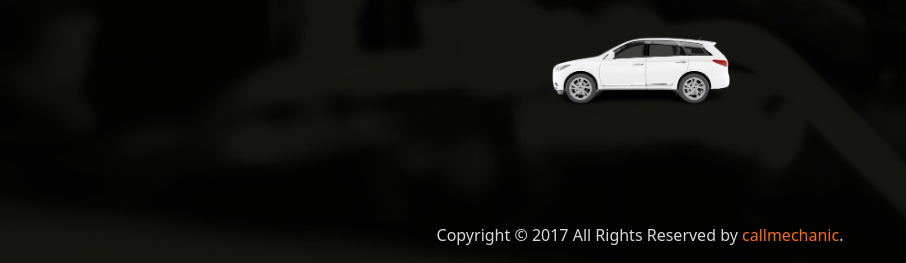
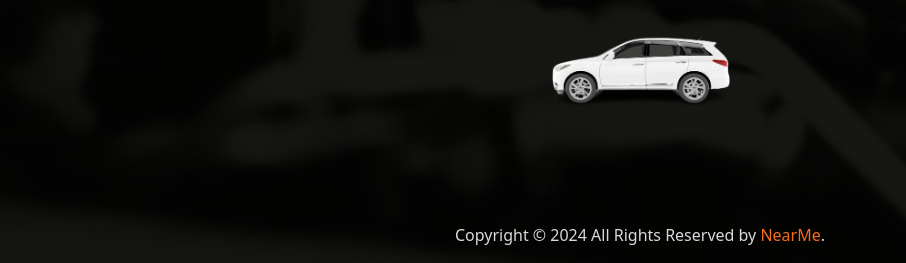
Before and after one commit to dawnj26/callmech, a PHP site: page /aboutus.php in a window 1280 px wide. Shown: the part 655-918 px from the top of the page, without its empty margins (0-906 px from the left). Run offline with PHP 8.4, Linux system fonts and the light colour scheme; data comes from the database, SQL or seed files in the repository; some libraries are stand-ins or nearby versions.

Commit message:
update copyright year and company name in aboutus.php

```diff
--- a/aboutus.php
+++ b/aboutus.php
@@ -243,8 +243,8 @@
             <div class="container" style=" margin-top:5%;">
                 <center>
                     <hr>
-                    <p style="color:#D9D9D9;">Copyright &copy; 2017 All Rights Reserved by
-                    <span style="color:#F86D1A;">callmechanic</span>.</p>
+                    <p style="color:#D9D9D9;">Copyright &copy; 2024 All Rights Reserved by
+                    <span style="color:#F86D1A;">NearMe</span>.</p>
                 </center>
             </div>
         </footer>
```
